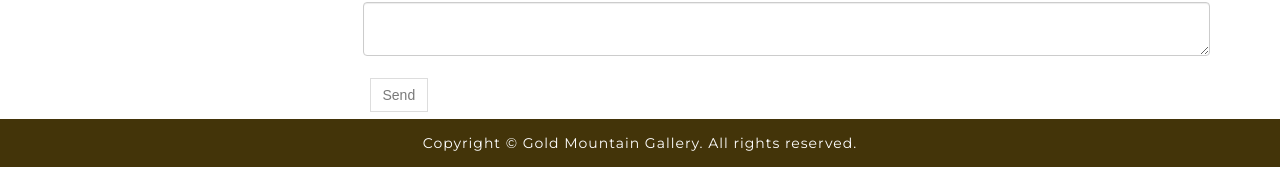
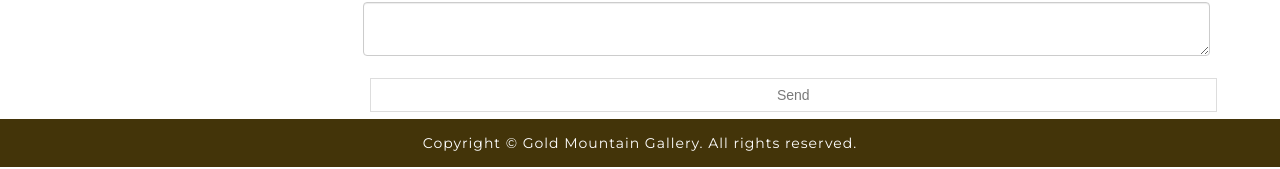
Before and after one commit to marissaconner/goldmountaingallery, a React (Create React App) app: page /contact in a window 1280 px wide. Shown: the part 491-660 px from the top of the page. Built offline with nearby package versions, Linux system fonts and the light colour scheme.

Commit message:
Setting up for better visual display of send button

```diff
--- a/src/components/Contact.js
+++ b/src/components/Contact.js
@@ -108,13 +108,6 @@ class Contact extends Component {
     );
   }
 
-  resetForm = e => {
-    this.setState({
-      sendAttempted: false,
-      sendSuccessful: false
-    });
-  };
-
   handleInput = e => {
     const name = e.target.name;
     const value = e.target.value;
@@ -209,12 +202,6 @@ class Contact extends Component {
                             our inbox shortly. Thanks again for contacting us.
                             We will reach out to you as soon as possible.
                           </p>
-                          <button
-                            className="btn btn-default"
-                            onClick={this.resetForm}
-                          >
-                            Send another message
-                          </button>
                         </div>
                       ) : (
                         <div>
@@ -300,13 +287,17 @@ class Contact extends Component {
                       onChange={this.handleInput}
                     />
                   </div>
+                  <div className="row">
+                    <div className="col-md-12">
                       <button
-                    className="btn btn-default"
+                        className="btn btn-default btn-block"
                         type="submit"
                         disabled={!this.state.formValid}
                       >
                         Send
                       </button>
+                    </div>
+                  </div>
                 </form>
               )}
             </div>
```
Lines whose indentation alone changed are shown as unchanged.
